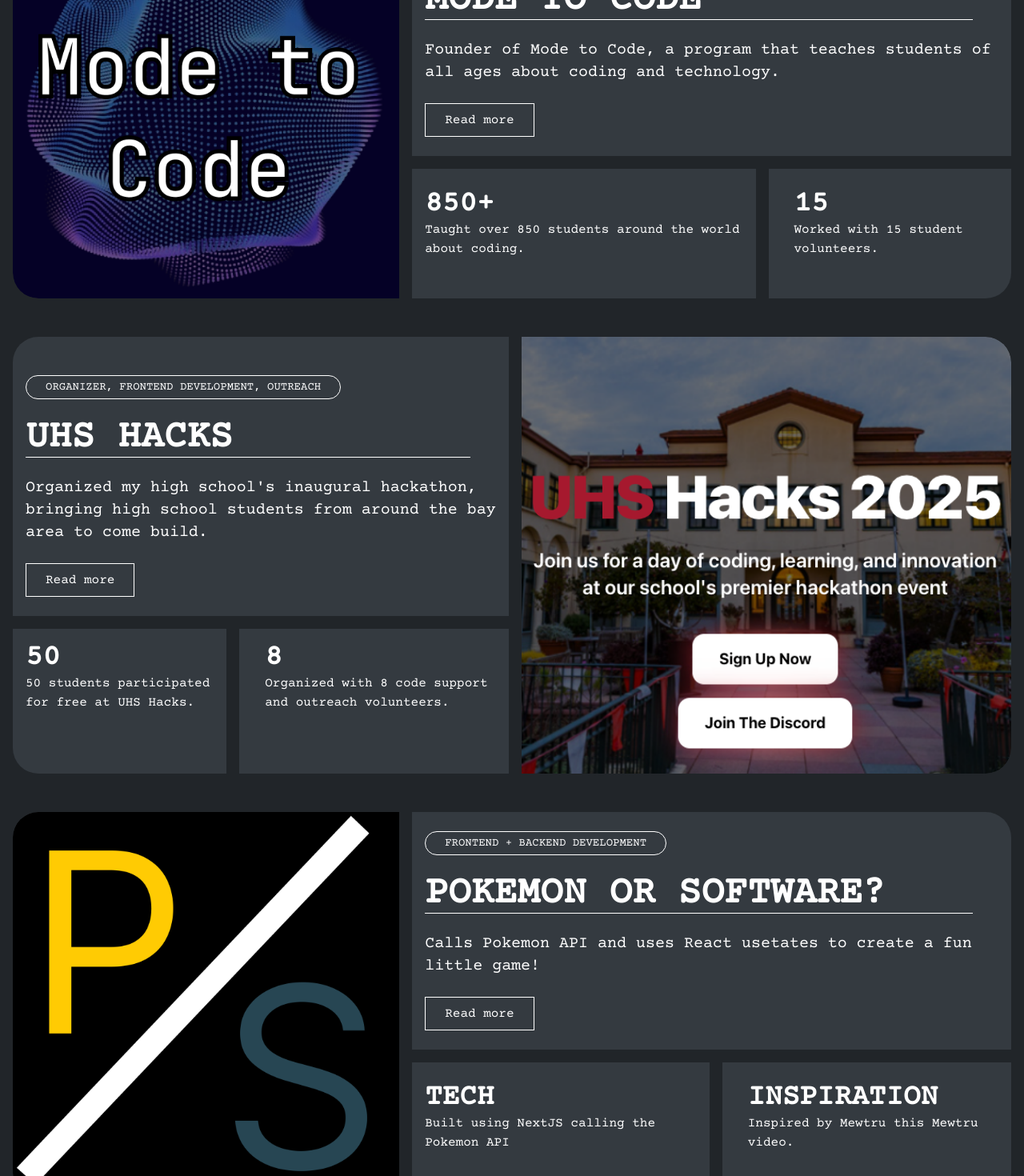
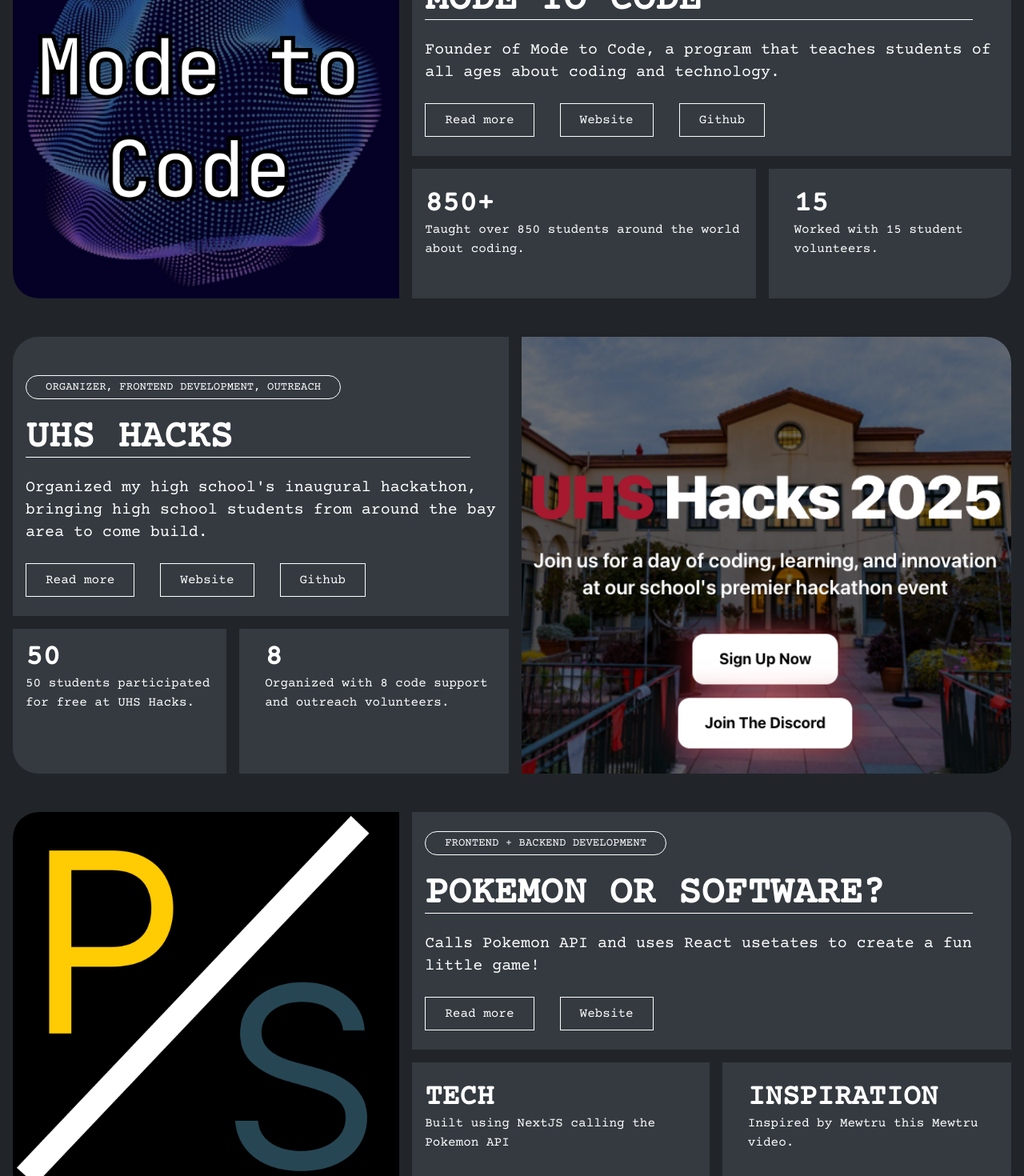
Before and after one commit to jacob-s-codes/portfolio, a Next.js app: page /projects in a window 1280 px wide. Shown: the part 340-1810 px from the top of the page at 80% size. Built offline with nearby package versions, Linux system fonts and the light colour scheme.

Commit message:
added projects page

```diff
--- a/src/app/components/Projects.tsx
+++ b/src/app/components/Projects.tsx
@@ -17,7 +17,11 @@ const Projects = () => {
                         <hr className="mr-8" />
                     </div>
                     <p className="text-xl px-4">Founder of Mode to Code, a program that teaches students of all ages about coding and technology.</p>
-                    <a href="/modetocode"><button className="w-fit mx-4 hover:cursor-pointer border-white border px-6 py-2 hover:bg-darkbg duration-200 ease-in hover:rounded-r-xl">Read more</button></a>
+                    <div>
+                        <a href="/modetocode"><button className="w-fit mx-4 hover:cursor-pointer border-white border px-6 py-2 hover:bg-darkbg duration-200 ease-in hover:rounded-r-xl">Read more</button></a>
+                        <a href="https://www.modetocode.com/" target='_blank'><button className="w-fit mx-4 hover:cursor-pointer border-white border px-6 py-2 hover:bg-darkbg duration-200 ease-in hover:rounded-r-xl">Website</button></a>
+                        <a href="https://github.com/jacob-s-codes/modetocodefinal" target='_blank'><button className="w-fit mx-4 hover:cursor-pointer border-white border px-6 py-2 hover:bg-darkbg duration-200 ease-in hover:rounded-r-xl">Github</button></a>
+                    </div>
                     <div className="flex flex-row items-stretch justify-between gap-x-8 px-4 border-t-16 border-darkbg h-full">
                         <div className="flex flex-col items-start border-darkbg border-r-16 pt-6 md:pb-0 pb-4 h-full">
                             <h5 className="font-extrabold text-4xl uppercase">850+</h5>
@@ -46,7 +50,11 @@ const Projects = () => {
                         <hr className="mr-8" />
                     </div>
                     <p className="text-xl px-4">Organized my high school&apos;s inaugural hackathon, bringing high school students from around the bay area to come build.</p>
-                    <a href="/uhshacks"><button className="w-fit mx-4 hover:cursor-pointer border-white border px-6 py-2 hover:bg-darkbg duration-200 ease-in hover:rounded-r-xl">Read more</button></a>
+                    <div>
+                        <a href="/uhshacks"><button className="w-fit mx-4 hover:cursor-pointer border-white border px-6 py-2 hover:bg-darkbg duration-200 ease-in hover:rounded-r-xl">Read more</button></a>
+                        <a href="https://www.uhshacks.com/" target='_blank'><button className="w-fit mx-4 hover:cursor-pointer border-white border px-6 py-2 hover:bg-darkbg duration-200 ease-in hover:rounded-r-xl">Website</button></a>
+                        <a href="https://github.com/jacob-s-codes/uhshacks" target='_blank'><button className="w-fit mx-4 hover:cursor-pointer border-white border px-6 py-2 hover:bg-darkbg duration-200 ease-in hover:rounded-r-xl">Github</button></a>
+                    </div>
                     <div className="flex flex-row items-stretch justify-between gap-x-8 px-4 border-t-16 border-darkbg h-full">
                         <div className="flex flex-col items-start border-r-16 border-darkbg h-full pt-4 md:pb-0 pb-4">
                             <h5 className="font-extrabold text-4xl uppercase">50</h5>
--- a/src/app/projects/page.tsx
+++ b/src/app/projects/page.tsx
@@ -21,7 +21,10 @@ const page = () => {
                         <hr className="mr-8" />
                     </div>
                     <p className="text-xl px-4">Calls Pokemon API and uses React usetates to create a fun little game!</p>
-                    <a href="/modetocode"><button className="w-fit mx-4 hover:cursor-pointer border-white border px-6 py-2 hover:bg-darkbg duration-200 ease-in hover:rounded-r-xl">Read more</button></a>
+                    <div>
+                        <a href="/pokemonorsoftware"><button className="w-fit mx-4 hover:cursor-pointer border-white border px-6 py-2 hover:bg-darkbg duration-200 ease-in hover:rounded-r-xl">Read more</button></a>
+                        <a href="https://pokemonorosoft.vercel.app/" target='_blank'><button className="w-fit mx-4 hover:cursor-pointer border-white border px-6 py-2 hover:bg-darkbg duration-200 ease-in hover:rounded-r-xl">Website</button></a>
+                    </div>
                     <div className="flex flex-row items-stretch justify-between gap-x-8 px-4 border-t-16 border-darkbg h-full">
                         <div className="flex flex-col items-start border-darkbg border-r-16 pt-6 h-full">
                             <h5 className="font-extrabold text-4xl uppercase">Tech</h5>
```
